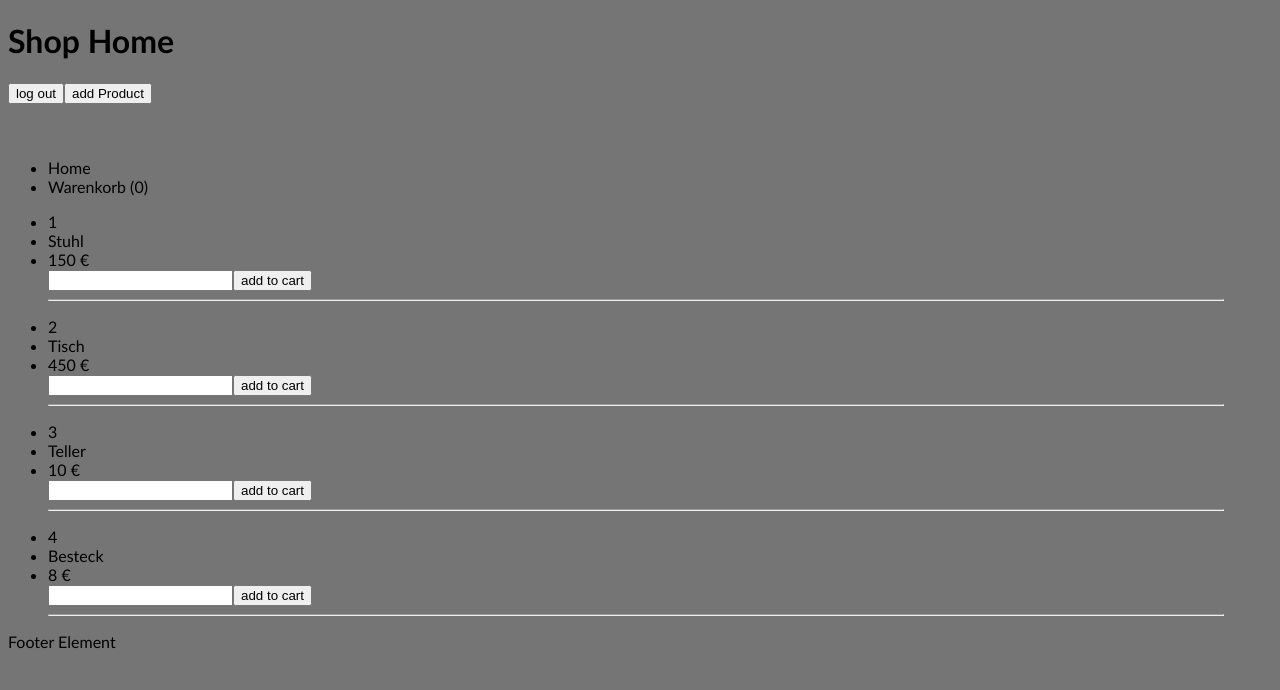
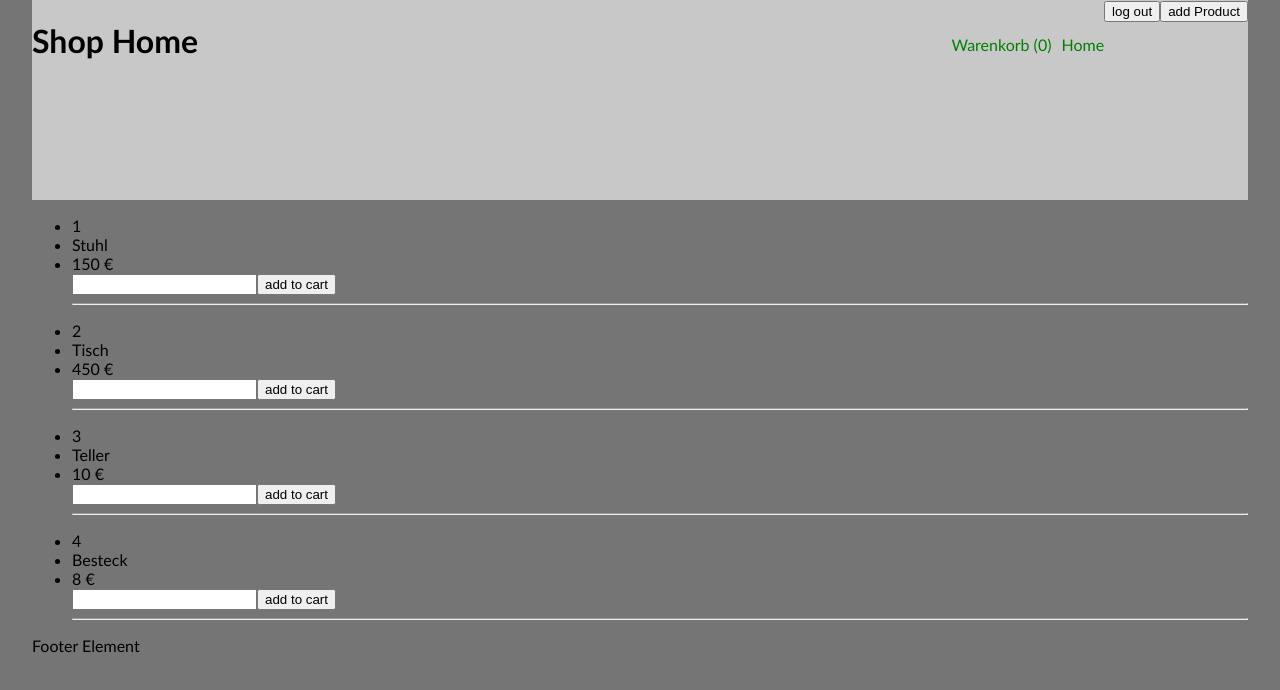
Before and after one commit to LorAutumn/reactshop, a React (Create React App) app: page / in a window 1280 px wide. Shown: the top 690 px of the page. Built offline with nearby package versions, Linux system fonts and the light colour scheme.

Commit message:
added first design for header section

```diff
--- a/src/components/Header.js
+++ b/src/components/Header.js
@@ -38,20 +38,19 @@ function Header() {
             <button id='isLoggedIn' onClick={clickHandler}>{isLoggedIn ? 'log out' : 'log in'}</button>
             <button id='addProduct' style={{display: isLoggedIn ? '' : 'none'}} onClick={togglePop}>add Product</button>
           </div>
+          <br></br>
+          <nav class='header-navbar'>
+            <ul class='header-navbar-links'>
+              <li class='home'>Home</li>
+              <li class='shoppingCart' onClick={toggleCartPop}>Warenkorb ({cartItemsCount})</li>
+            </ul>
+          </nav>
           <div class='add-product-pop-up'>
               {seen ? <AddProductPop toggle={togglePop} /> : null}
           </div>
           <div class='shopping-cart-pop-up'>
             {seenCart ? <ShoppingCart toggle={toggleCartPop} /> : null}
           </div>
-          <br/>
-          <br/>
-          <nav class='header-navbar'>
-            <ul className='header-navbar-links'>
-              <li className='home'>Home</li>
-              <li className='shoppingCart' onClick={toggleCartPop}>Warenkorb ({cartItemsCount})</li>
-            </ul>
-          </nav>
         </div>
       </header>
       </ToggleContext.Provider>
--- a/src/css/parts/_header.scss
+++ b/src/css/parts/_header.scss
@@ -0,0 +1,30 @@
+.header {
+    height: 200px;
+    background-color: rgb(200, 200, 200);
+}
+
+.header-brand-wrapper {
+    float: left;
+}
+
+.header-user-section {
+    float: right;
+}
+
+.header-navbar {
+    float: right;
+    margin-top: 0px;
+
+    :hover {
+        color: rgb(0, 90, 0);
+    }
+}
+
+.header-navbar-links li {
+    float: right;
+    list-style-type: none;
+    color: green;
+    margin-left: 10px;
+    transition: all 0.5s;
+
+}
--- a/src/css/parts/_main.scss
+++ b/src/css/parts/_main.scss
@@ -2,4 +2,5 @@ body {
     font-family: 'Calibri', 'Arial';
     width: 95%;
     background: rgb(117, 117, 117);
+    margin: auto;
 }
--- a/src/css/styles.css
+++ b/src/css/styles.css
@@ -2,5 +2,37 @@ body {
   font-family: 'Calibri', 'Arial';
   width: 95%;
   background: #757575;
+  margin: auto;
+}
+
+.header {
+  height: 200px;
+  background-color: #c8c8c8;
+}
+
+.header-brand-wrapper {
+  float: left;
+}
+
+.header-user-section {
+  float: right;
+}
+
+.header-navbar {
+  float: right;
+  margin-top: 0px;
+}
+
+.header-navbar :hover {
+  color: #005a00;
+}
+
+.header-navbar-links li {
+  float: right;
+  list-style-type: none;
+  color: green;
+  margin-left: 10px;
+  -webkit-transition: all 0.5s;
+  transition: all 0.5s;
 }
 /*# sourceMappingURL=styles.css.map */
```
Also changed, not shown: 1 other file (tests, documents, lock files or other folders).
